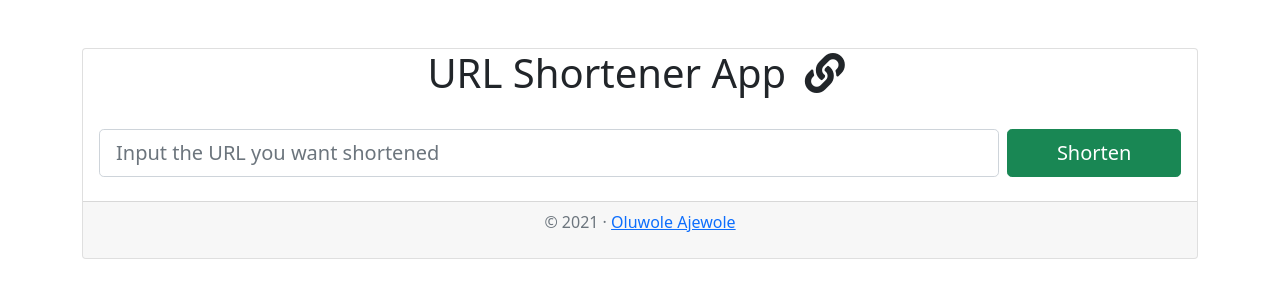
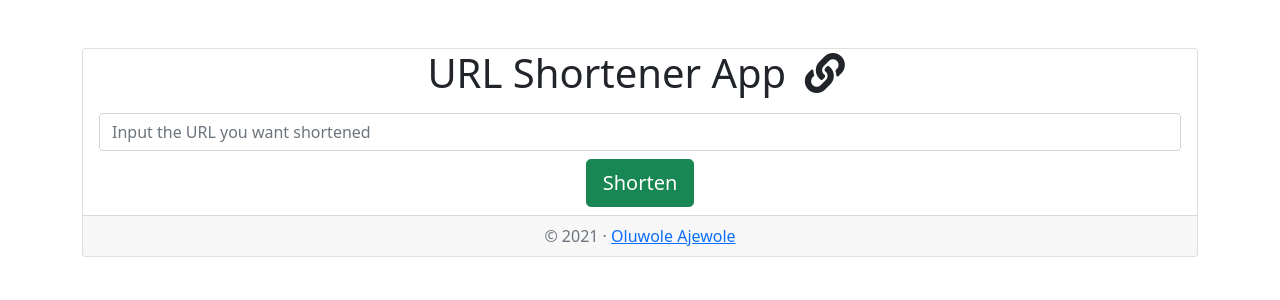
Before and after one commit to bhavana-i/url-shortener, a Django app: page / in a window 1280 px wide. Shown: the top 300 px of the page. Run offline with Django 3.2, Linux system fonts and the light colour scheme.

Commit message:
updated base/html templates; added favicon

```diff
--- a/urlreduce/forms.py
+++ b/urlreduce/forms.py
@@ -7,7 +7,7 @@ from . import models
 
 class ShortenerForm(forms.ModelForm):
     long_url = forms.URLField(widget=forms.URLInput(
-        attrs={"class": "form-control form-control-lg", "placeholder": "Input the URL you want shortened"}
+        attrs={"class": "form-control", "placeholder": "Input the URL you want shortened"}
     ))
 
     class Meta:
--- a/urlreduce/templates/urlreduce/base.html
+++ b/urlreduce/templates/urlreduce/base.html
@@ -15,7 +15,13 @@
       crossorigin="anonymous"
     />
 
+    <link rel="shortcut-icon" type="image/png" href="favicon.png"/>
     <title>URL Shortener</title>
+    <style>
+      p {
+        display:inline;
+      }
+    </style>
   </head>
   <body>
     {% block body %}
--- a/urlreduce/templates/urlreduce/home.html
+++ b/urlreduce/templates/urlreduce/home.html
@@ -6,20 +6,21 @@
         <div class="class-header text-center" py-5>
             <h1>URL Shortener App <i class="fas fa-link px-2"></i></h1>
         </div>
-        <div class="px-3 py-4">
+        <div class="px-3 py-2">
             <form action="" method="POST">
                 {% csrf_token %}
-                <div class="row g-2">
-                    <div class="col-10">{{form.long_url}}</div>
-                    <div class="col-2">
-                        <button class="btn btn-success btn-lg w-100" type="submit">
+                <!-- <div class="row"> -->
+                    <div class="">{{form.long_url}}</div>
+
+                    <div class="col text-center pt-2">
+                        <button class="btn btn-success btn-lg width=mx-auto" type="submit">
                             Shorten
                         </button>
                     </div>
-                </div>
+                <!-- </div> -->
             </form>
         </div>
-        <div class="card-footer text-center text-muted" py-5>
+        <div class="card-footer text-center text-muted" py-2>
             <p>©&nbsp;2021 · <a href="https://wolemercy.com">Oluwole Ajewole</a></p>
         </div>
     </div>
--- a/urlshortener/settings.py
+++ b/urlshortener/settings.py
@@ -37,7 +37,7 @@ SECRET_KEY = config('DJANGO_SECRET_KEY')
 # SECURITY WARNING: don't run with debug turned on in production!
 DEBUG = config('DJANGO_DEBUG')
 
-ALLOWED_HOSTS = ['weburlshortener.herokuapp.com', '127.0.0.1']
+ALLOWED_HOSTS = ['weburlshortener.herokuapp.com', '127.0.0.1', '*']
 
 # Application definition
 
```
Also changed, not shown: favicon.png (added).
